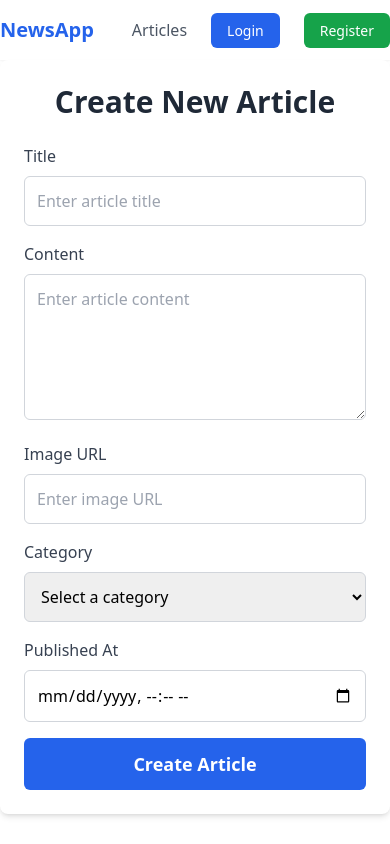
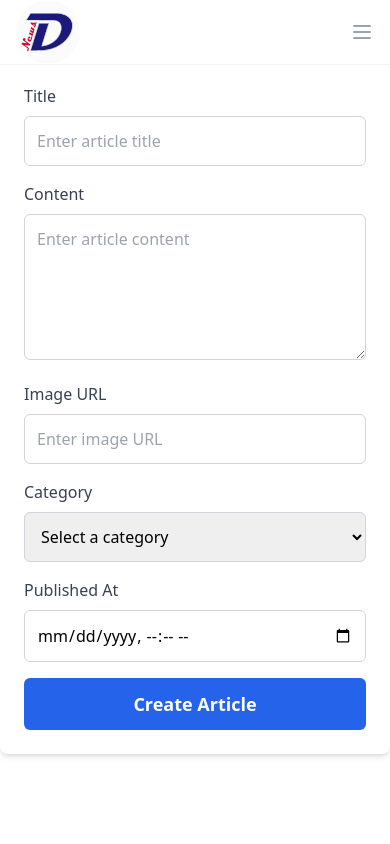
Before and after one commit to Sahet-dev/Nuxt-News-App-frontend, a Nuxt app: page /articles/new in a window 390 px wide. Built offline with nearby package versions, Linux system fonts and the light colour scheme.

Commit message:
improvement on Navbar

```diff
--- a/app.vue
+++ b/app.vue
@@ -12,7 +12,6 @@ onMounted(() => {
 <template>
   <div>
     <Navbar />
-
     <NuxtPage />
   </div>
 </template>
--- a/components/Navbar.vue
+++ b/components/Navbar.vue
@@ -1,56 +1,190 @@
 <template>
-  <nav class="navbar bg-white shadow-sm py-4">
-    <div class="container mx-auto flex justify-between items-center">
-      <!-- App Title -->
-      <NuxtLink to="/" class="text-xl font-bold text-blue-600">NewsApp</NuxtLink>
+  <nav class="fixed  top-0 left-0 w-full bg-white border-b border-gray-100">
+    <!-- Primary Navigation Menu -->
+    <div class="max-w-7xl mx-auto px-4 sm:px-6 lg:px-8">
+      <div class="flex justify-between h-16">
+        <div class="flex">
+          <!-- Logo -->
+          <div class="relative shrink-0 flex items-center mr-2">
+            <NuxtLink to="/" class="flex items-center" @click="closeDropdown">
+              <img :src="'/favicon.svg'" alt="Application Logo" class="w-16 h-16 items-center" />
+              <span class="hidden md:block ml-2 font-bold">
+                <span class="text-custom-blue"> Döwür </span>
+                <span class="text-custom-red">  News</span>
+              </span>
+            </NuxtLink>
+          </div>
 
-      <!-- Navigation Links -->
-      <ul class="flex items-center space-x-6">
 
-        <li><NuxtLink to="/articles" class="text-gray-600 hover:text-blue-600">Articles</NuxtLink></li>
+          <!-- Search Input -->
+<!--          <div class="flex-1 sm:ml-6 flex items-center justify-center">-->
+<!--            <input-->
+<!--                v-model="searchQuery"-->
+<!--                type="text"-->
+<!--                placeholder="Search courses..."-->
+<!--                class="p-2 border rounded w-full sm:w-1/2"-->
+<!--            />-->
+<!--            <button-->
+<!--                @click="searchCourses"-->
+<!--                :disabled="!searchQuery.trim()"-->
+<!--                class="ml-2 p-2 border rounded bg-blue-500 text-white hover:bg-blue-600"-->
+<!--            >-->
+<!--              Search-->
+<!--            </button>-->
+<!--          </div>-->
+        </div>
 
-        <li v-if="authStore.isLoggedIn && authStore.role === 'ADMIN'">
-          <NuxtLink to="/articles/new" class="text-gray-600 hover:text-blue-600">Create Article</NuxtLink>
-        </li>
+        <div class="hidden sm:flex sm:items-center sm:ml-6">
 
-        <!-- Conditional Buttons -->
-        <template v-if="authStore.isLoggedIn">
-          <li>
+
+
+          <!-- Prices Button -->
+          <div class="relative hidden sm:flex sm:items-center sm:ml-6 mr-2">
             <button
-                @click="handleLogout"
-                class="px-4 py-2 text-sm font-medium text-white bg-red-600 rounded-md hover:bg-red-700">
-              Logout
+                @click="openPrices"
+                class="relative inline-flex items-center border border-transparent text-sm leading-4 font-medium rounded-md text-gray-500 bg-white hover:text-gray-700 focus:outline-none transition ease-in-out duration-150"
+            >
+              Prices
             </button>
-          </li>
-        </template>
-        <template v-else>
-          <li>
-            <NuxtLink
-                to="/auth/login"
-                class="px-4 py-2 text-sm font-medium text-white bg-blue-600 rounded-md hover:bg-blue-700">
+          </div>
+
+
+
+          <!-- Authentication Links -->
+          <template v-if="!authStore.isLoggedIn">
+            <NuxtLink to="/auth/login" class="text-gray-200 border-b border-gray-200 bg-blue-500 p-2 rounded hover:text-gray-100 hover:bg-blue-800 focus:outline-none transition ease-in-out duration-150">
               Login
             </NuxtLink>
-          </li>
-          <li>
-            <NuxtLink
-                to="/auth/register"
-                class="px-4 py-2 text-sm font-medium text-white bg-green-600 rounded-md hover:bg-green-700">
+            <NuxtLink to="/auth/register" class="ml-4 text-gray-500 hover:text-gray-700 focus:outline-none transition ease-in-out duration-150">
               Register
             </NuxtLink>
-          </li>
-        </template>
-      </ul>
+          </template>
+          <template v-else>
+            <div class=" ">
+              <ul>
+                <li>
+                  <button
+                      @click="handleLogout"
+                      class="px-4 py-2 text-sm font-medium text-white bg-custom-red rounded-md hover:bg-red-700">
+                    Logout
+                  </button>
+                </li>
+              </ul>
+            </div>
+          </template>
+        </div>
+
+        <!-- Hamburger Menu -->
+        <div class="-mr-2 flex items-center sm:hidden">
+          <button
+              @click="showingNavigationDropdown = !showingNavigationDropdown;"
+              class="inline-flex items-center justify-center p-2 rounded-md text-gray-400 hover:text-gray-500 hover:bg-gray-100 focus:outline-none focus:bg-gray-100 focus:text-gray-500 transition duration-150 ease-in-out"
+          >
+            <svg class="h-6 w-6 transition-all" stroke="currentColor" fill="none" viewBox="0 0 24 24">
+              <path
+                  :class="{ hidden: showingNavigationDropdown, 'inline-flex': !showingNavigationDropdown }"
+                  stroke-linecap="round"
+                  stroke-linejoin="round"
+                  stroke-width="2"
+                  d="M4 6h16M4 12h16M4 18h16"
+              />
+              <path
+                  :class="{ hidden: !showingNavigationDropdown, 'inline-flex': showingNavigationDropdown }"
+                  stroke-linecap="round"
+                  stroke-linejoin="round"
+                  stroke-width="2"
+                  d="M6 18L18 6M6 6l12 12"
+              />
+            </svg>
+          </button>
+        </div>
+      </div>
+    </div>
+
+    <!-- Mobile Dropdown Menu -->
+    <div
+        :class="{ 'dropdown-menu open': showingNavigationDropdown, 'dropdown-menu': !showingNavigationDropdown }"
+        class="sm:hidden "
+    >
+      <NuxtLink to="/articles" class="block px-4 py-2 text-sm" @click="closeDropdown">Articles</NuxtLink>
+
+      <div class="pt-2 pb-3 space-y-1" v-if="!authStore.isLoggedIn">
+        <!-- Authentication Links -->
+
+        <NuxtLink to="/auth/login"
+              class="block px-4 py-2 text-sm"
+                  @click="closeDropdown"
+              >Login
+        </NuxtLink>
+        <NuxtLink to="/auth/register" class="block px-4 py-2 text-sm"
+                  @click="closeDropdown"
+                  >Register
+        </NuxtLink>
+
+
+      </div>
+
+      <div class="pt-2 pb-3 space-y-1" v-else>
+        <!-- Authentication Links -->
+        <div v-if="authStore.isLoggedIn && authStore.role === 'ADMIN'">
+          <NuxtLink to="/articles/new" class="block px-4 py-2 text-sm"
+                    @click="closeDropdown"
+            >Create Article</NuxtLink>
+        </div>
+        <button
+            @click="handleLogout"
+            class="block px-4 py-2 text-sm">
+          Logout
+        </button>
+
+      </div>
     </div>
   </nav>
 </template>
-
-
 <script setup>
+import {  ref } from 'vue';
+import { useRouter } from 'vue-router';
 import { useAuthStore } from '@/stores/authStore';
 
 const authStore = useAuthStore();
+const router = useRouter();
+const showingNavigationDropdown = ref(false);
+const searchQuery = ref('');
+const isOpen = ref(false);
+
+
+const closeDropdown = () => {
+  showingNavigationDropdown.value = false;
+};
+
+
+
+
+const searchCourses = async () => {
+  if (searchQuery.value.trim()) {
+    await router.push({ name: 'CourseCatalog', query: { search: searchQuery.value } });
+  }
+};
 
 const handleLogout = () => {
   authStore.logout();
+  closeDropdown();
 };
+
+
+
+
 </script>
+
+
+<style>
+.dropdown-menu {
+  overflow: hidden;
+  transition: max-height 0.3s ease-out;
+  max-height: 0;
+}
+
+.dropdown-menu.open {
+  max-height: 500px;
+}
+</style>
--- a/pages/index.vue
+++ b/pages/index.vue
@@ -38,7 +38,7 @@ const formattedPublishedAt = (date) => {
 </script>
 
 <template>
-  <div class="min-h-screen bg-gray-50 font-serif">
+  <div class="min-h-screen bg-gray-50 font-serif pt-16">
     <!-- Category Buttons -->
     <div class="flex overflow-x-auto space-x-4 py-6 px-4">
       <button
--- a/tailwind.config.js
+++ b/tailwind.config.js
@@ -8,7 +8,12 @@ export default {
     './nuxt.config.{js,ts}',
   ],
   theme: {
-    extend: {},
+    extend: {
+      colors: {
+        'custom-blue': '#1b1a79',
+        'custom-red': '#cc0e35',
+      }
+    },
   },
   plugins: [],
 }
```
